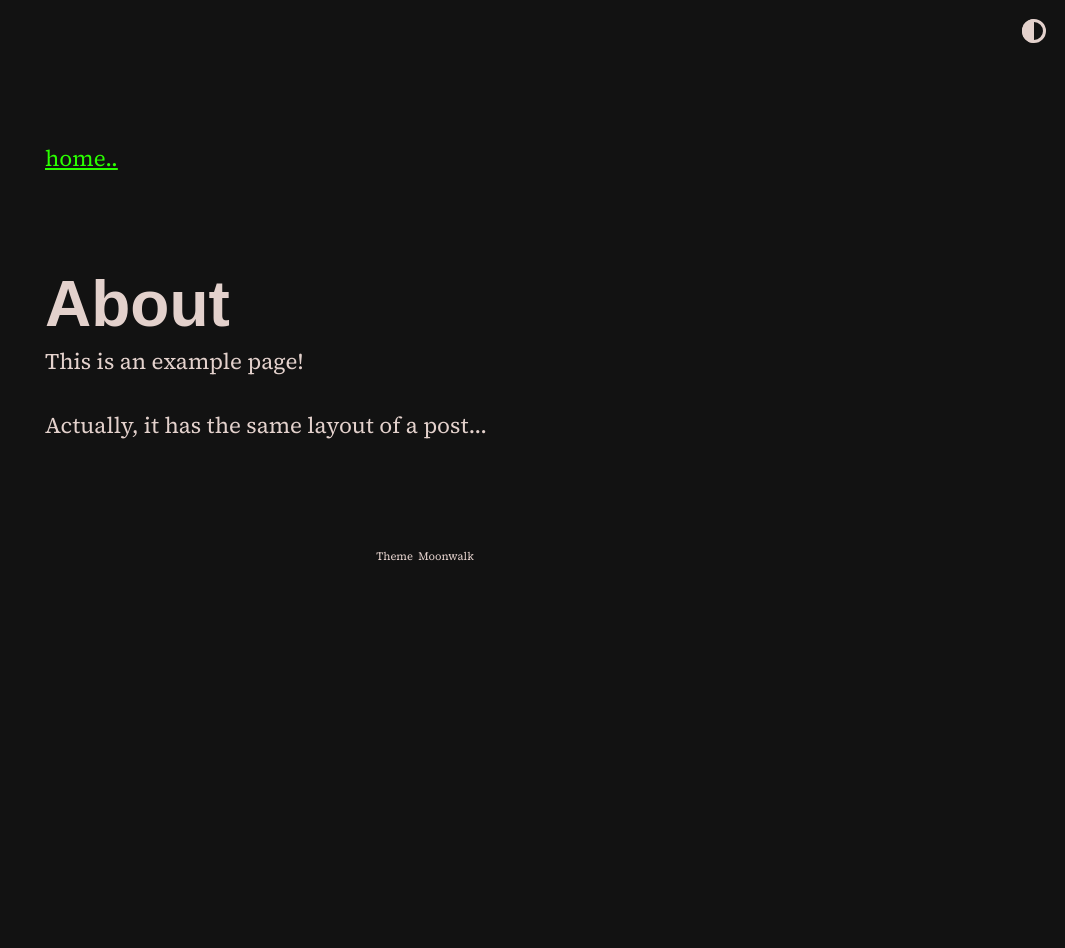
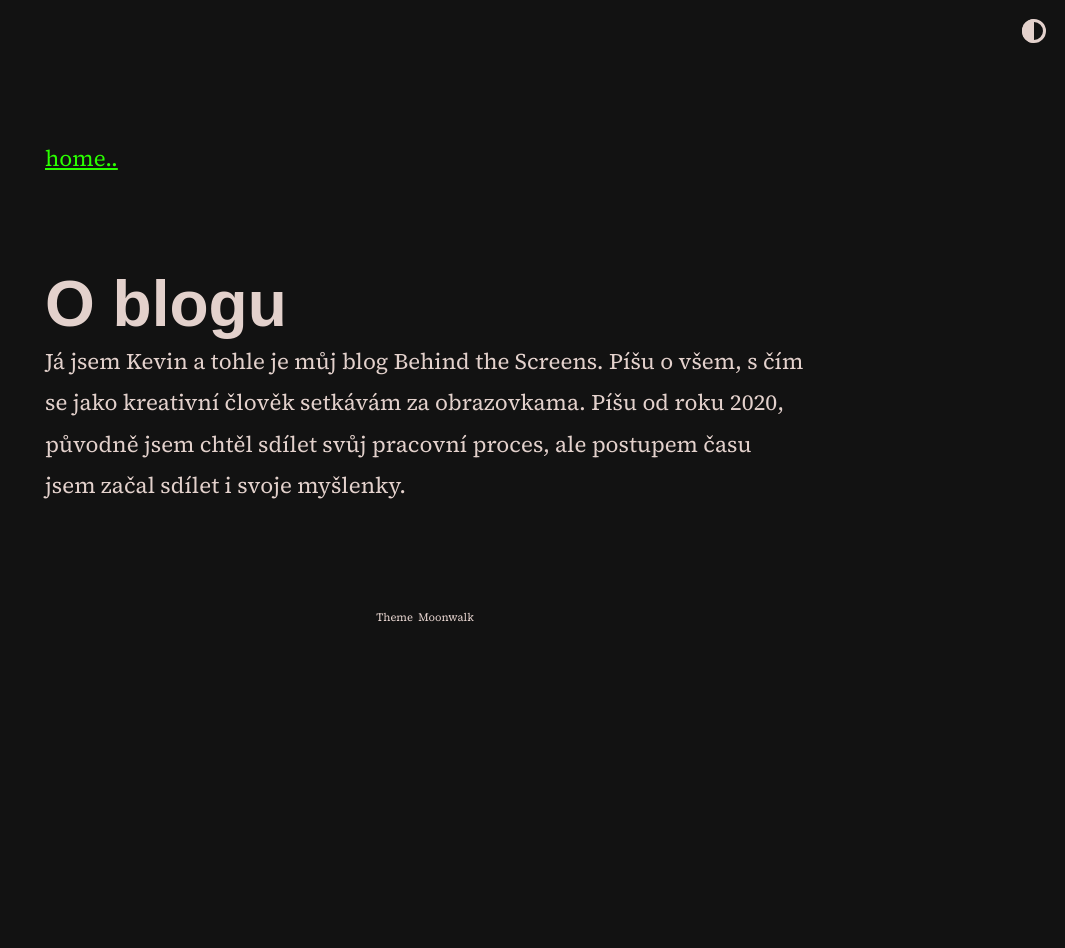
Before and after one commit to scherrer-txt/bts, a Jekyll site: the page built from about.md, in a window 1280 px wide. Shown: the whole page, without its empty margins (215-1280 px from the left). Built offline with Jekyll 4.4.1, drawn with Linux system fonts in a browser that asks for light colours; some web fonts are replaced.

Commit message:
Update about.md

```diff
--- a/about.md
+++ b/about.md
@@ -1,8 +1,7 @@
 ---
 layout: post
-title: About
+title: O blogu
 ---
 
-This is an example page!
-
-Actually, it has the same layout of a post...
+Já jsem Kevin a tohle je můj blog Behind the Screens. Píšu o všem, s čím se jako kreativní člověk setkávám za obrazovkama.
+Píšu od roku 2020, původně jsem chtěl sdílet svůj pracovní proces, ale postupem času jsem začal sdílet i svoje myšlenky.
```
